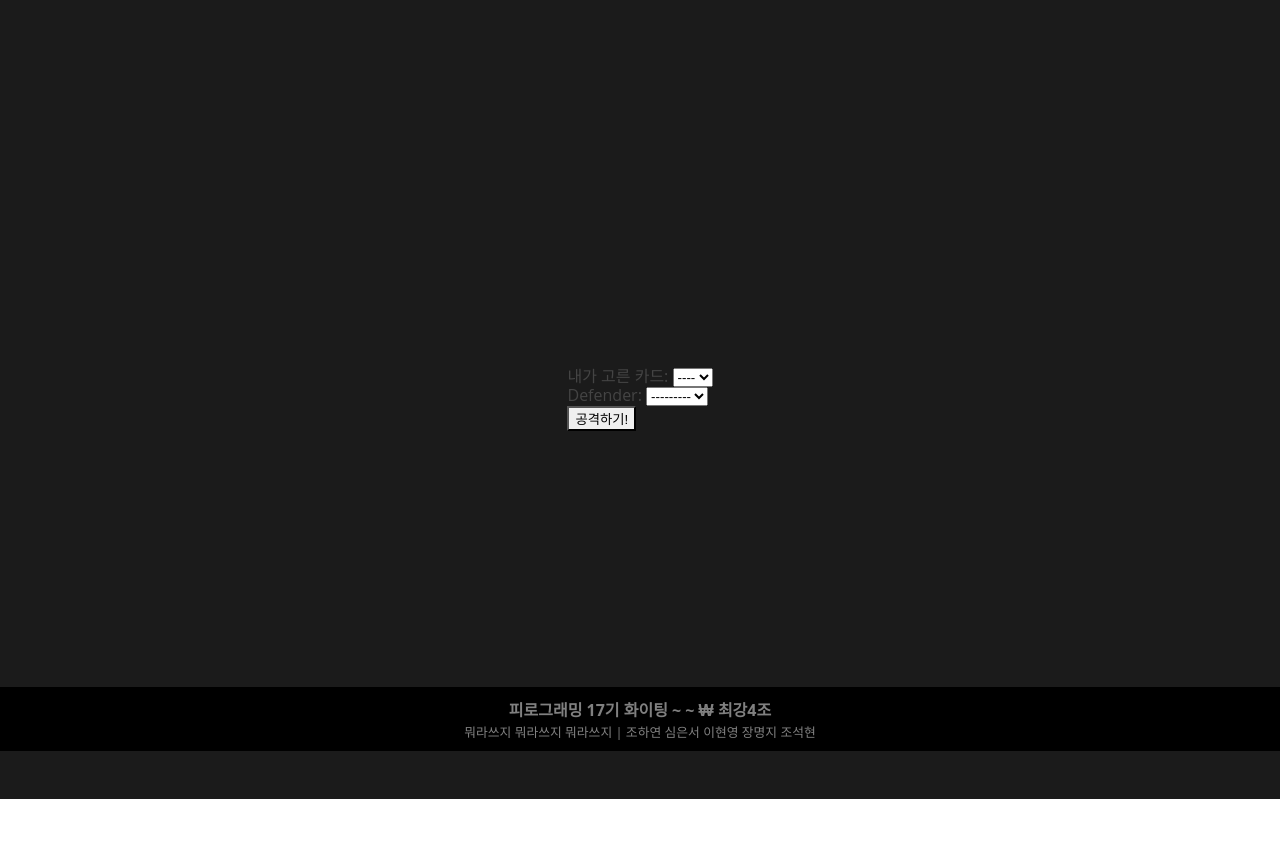
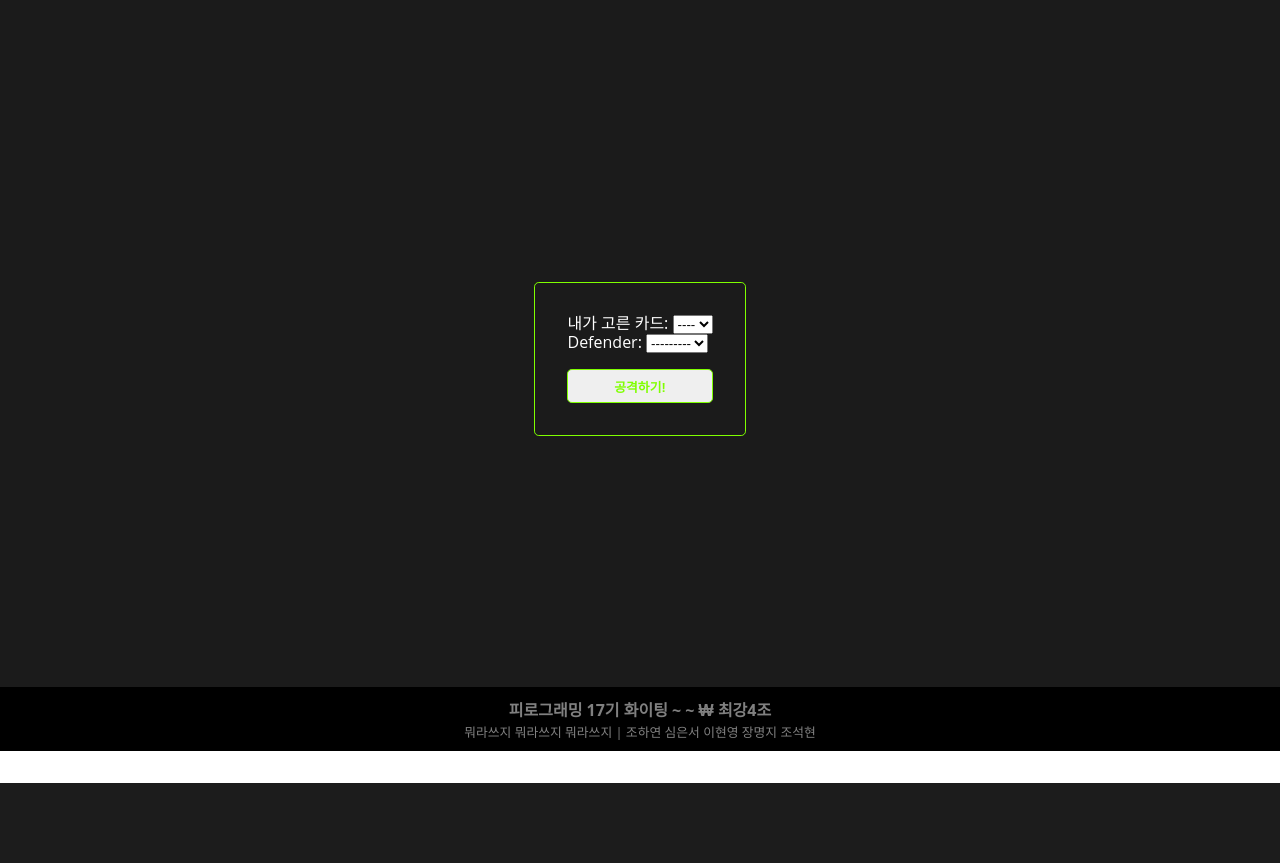
Before and after one commit to hamo-o/Piro17_CardGame_04, a Django app: page /attack/ in a window 1280 px wide. Shown: the part 49-912 px from the top of the page. After the commit the page ends 832 px from the top, so only its background shows below. Run offline with Django 4.2, Linux system fonts and the light colour scheme; the visitor is signed in with stand-in values (Sample User, id 1); data comes from the database, SQL or seed files in the repository.

Commit message:
Design: detail 외 수정

```diff
--- a/cardgame/templates/cardgame/attack.html
+++ b/cardgame/templates/cardgame/attack.html
@@ -26,13 +26,12 @@
   </nav>
   <div class="content">
     {% if user.is_authenticated %}
-    <form action="/attack/" method="POST">
+    <form class="content-box" action="/attack/" method="POST">
         {% csrf_token %}
         <table>
           {{form.as_p}}
         </table>
-
-        <input type="submit" value="공격하기!" />
+        <input class="attack_btn" type="submit" value="공격하기!" />
     </form>
   </div>
     <footer class="footer">
--- a/cardgame/templates/cardgame/game_list.html
+++ b/cardgame/templates/cardgame/game_list.html
@@ -24,6 +24,7 @@
       </ul>
     </nav>
     <div class="content">
+      <div class="title">게임 전적</div>
       {% block content %} {% if user.is_authenticated %}
         <div class="player">현재 플레이어 : {{user.username}}</div>
         {% for game in games reversed %}
--- a/static/css/attack.css
+++ b/static/css/attack.css
@@ -1,2 +1,33 @@
 @import url(reset.css);
 @import url(setting.css);
+
+.content-box {
+    margin: 2rem;
+    padding: 2rem;
+
+    display: flex;
+    flex-direction: column;
+    align-items: left;
+    justify-content: center;
+
+    border: 0.1rem solid chartreuse;
+    border-radius: 0.3rem;
+
+    color: white;
+}
+
+.cotent-box p {
+    padding: 1rem;
+}
+
+.attack_btn {
+    margin-top: 1rem;
+    padding: 0.4rem 0.8rem 0.4rem;
+
+    border: 0.1rem solid chartreuse;
+    border-radius: 0.3rem;
+
+    color: chartreuse;
+    font-size: 0.8rem;
+    font-weight: bold;
+}
--- a/static/css/setting.css
+++ b/static/css/setting.css
@@ -32,7 +32,7 @@
 }
 
 .content {
-  height: 100vh;
+  height: 90vh;
 
   background: rgb(27, 27, 27);
 
--- a/static/css/sign_up.css
+++ /dev/null
@@ -1,2 +0,0 @@
-@import url(reset.css);
-@import url(setting.css);
```
Also changed, not shown: cardgame/templates/account/signup.html (+5 -4 lines), static/css/game_list.css (+11 -1 lines), static/css/login_logout.css (+37 -5 lines).
